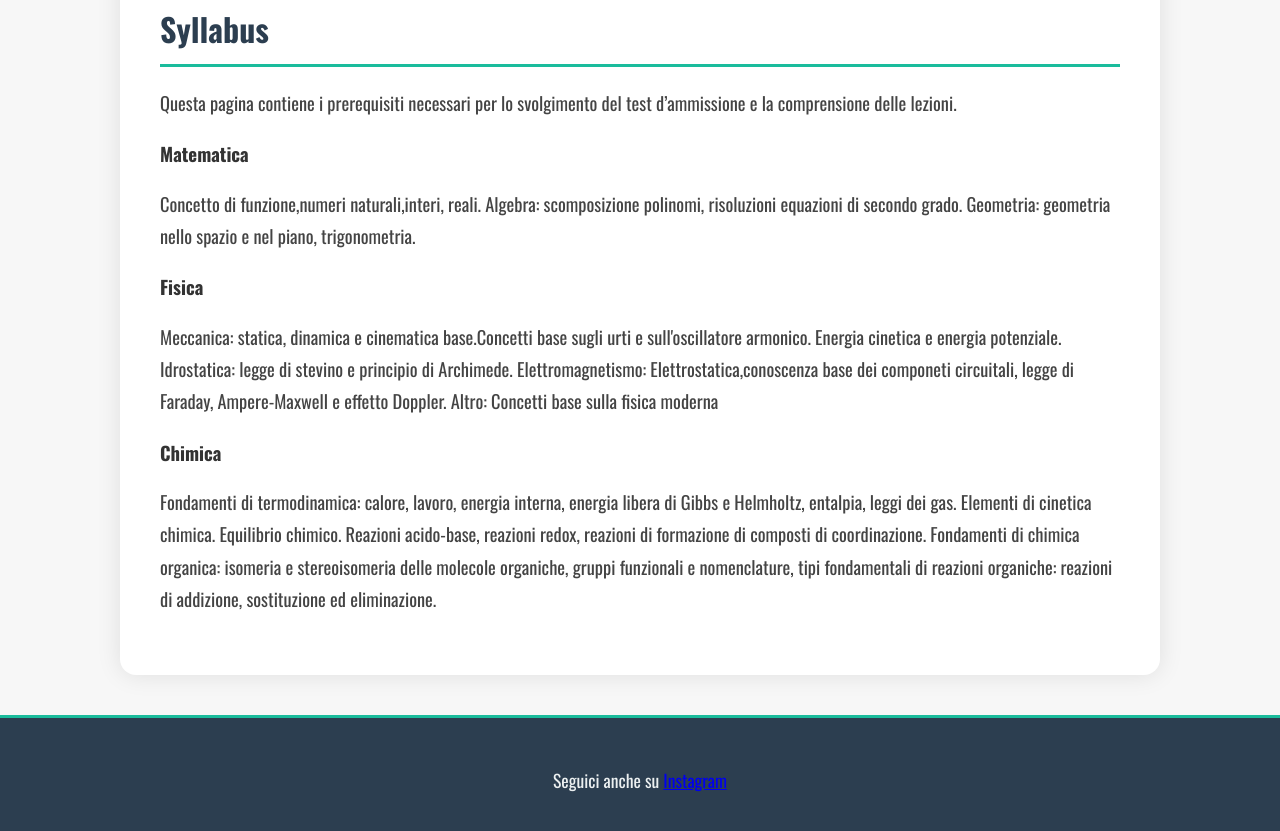
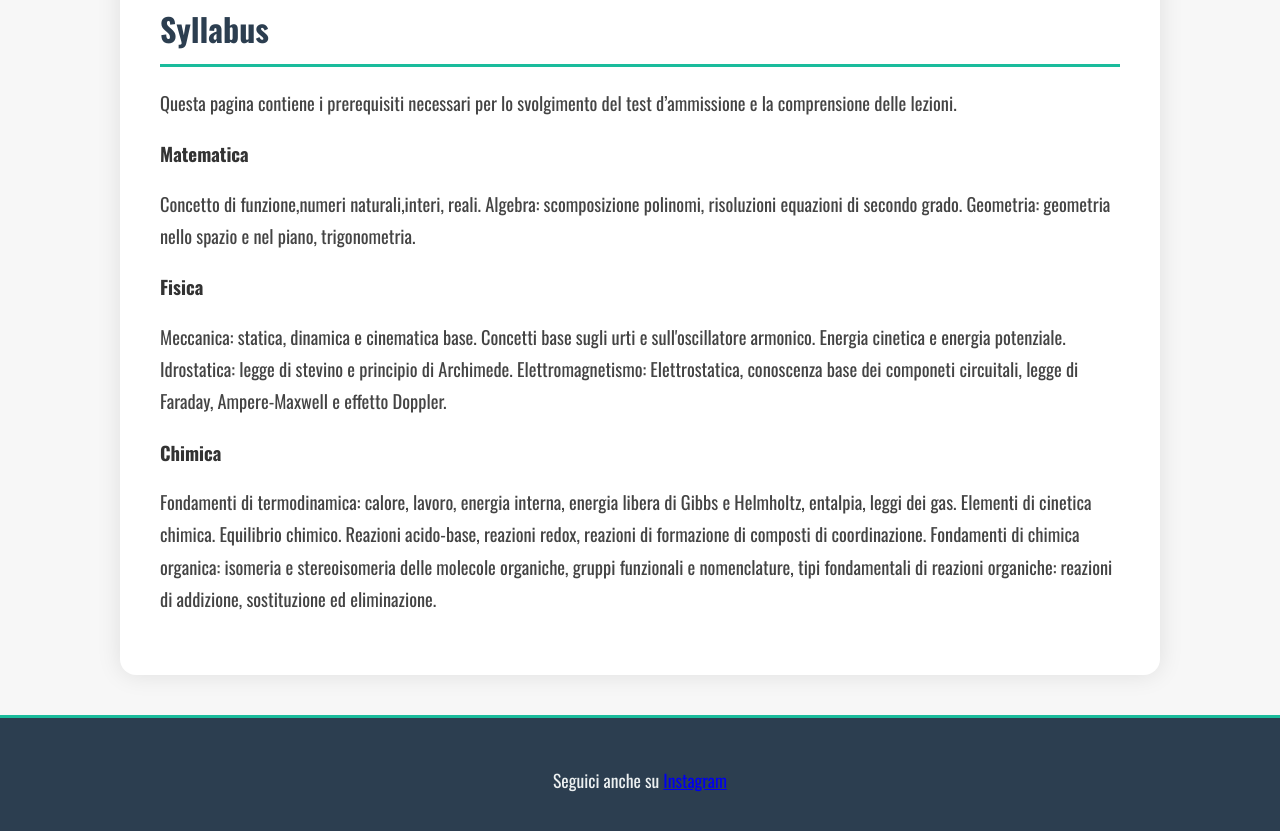
Before and after one commit to mfiaschi5/mfiaschi5.github.io, a plain HTML site: page index.html in a window 1280 px wide. Shown: the part 3158-3989 px from the top of the page. Drawn offline with nearby package versions, Linux system fonts and the light colour scheme.

Commit message:
Update index.html

```diff
--- a/index.html
+++ b/index.html
@@ -92,7 +92,7 @@
         <h3>Matematica</h3>
         <p>Concetto di funzione,numeri naturali,interi, reali. Algebra: scomposizione polinomi, risoluzioni equazioni di secondo grado. Geometria:  geometria nello spazio e nel piano, trigonometria. </p>
         <h3>Fisica</h3>
-        <p>Meccanica: statica, dinamica e cinematica base.Concetti base sugli urti e sull'oscillatore armonico. Energia cinetica e energia potenziale. Idrostatica: legge di stevino e principio di Archimede. Elettromagnetismo: Elettrostatica,conoscenza base dei componeti circuitali, legge di Faraday, Ampere-Maxwell e effetto Doppler. Altro: Concetti base sulla fisica moderna </p>
+        <p>Meccanica: statica, dinamica e cinematica base. Concetti base sugli urti e sull'oscillatore armonico. Energia cinetica e energia potenziale. Idrostatica: legge di stevino e principio di Archimede. Elettromagnetismo: Elettrostatica, conoscenza base dei componeti circuitali, legge di Faraday, Ampere-Maxwell e effetto Doppler.  </p>
         <h3>Chimica</h3>
         <p>Fondamenti di termodinamica: calore, lavoro, energia interna, energia libera di Gibbs e Helmholtz, entalpia, leggi dei gas. Elementi di cinetica chimica. Equilibrio chimico. Reazioni acido-base, reazioni redox, reazioni di formazione di composti di coordinazione. Fondamenti di chimica organica: isomeria e stereoisomeria delle molecole organiche, gruppi funzionali e nomenclature, tipi fondamentali di reazioni organiche: reazioni di addizione, sostituzione ed eliminazione.</p>
 
```
